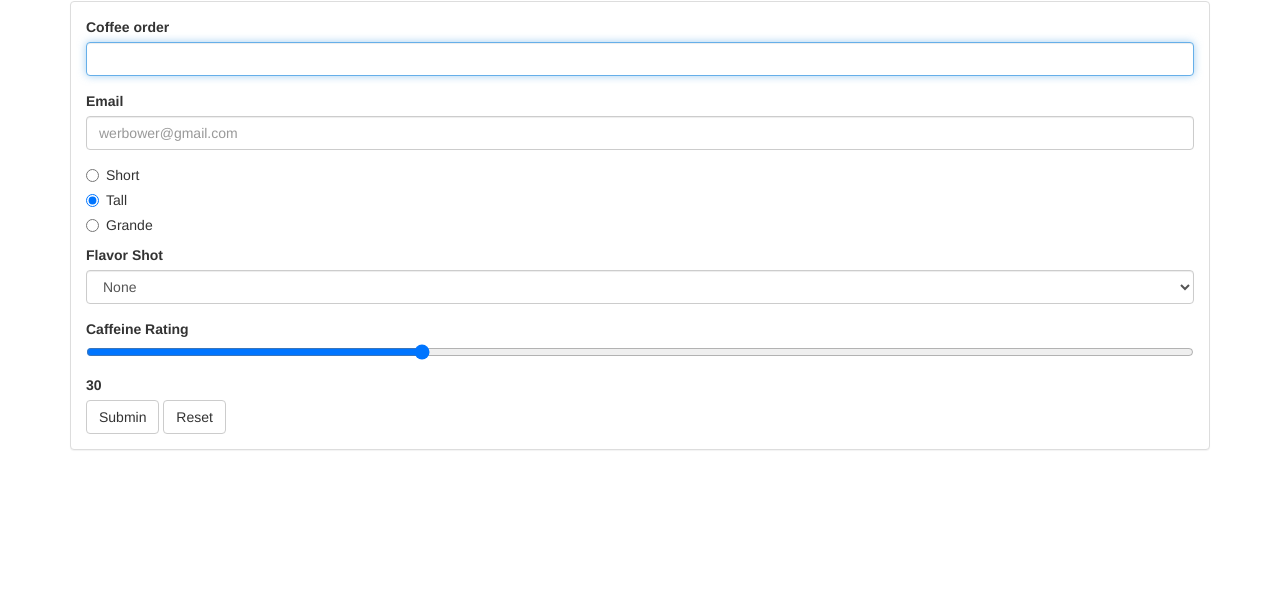
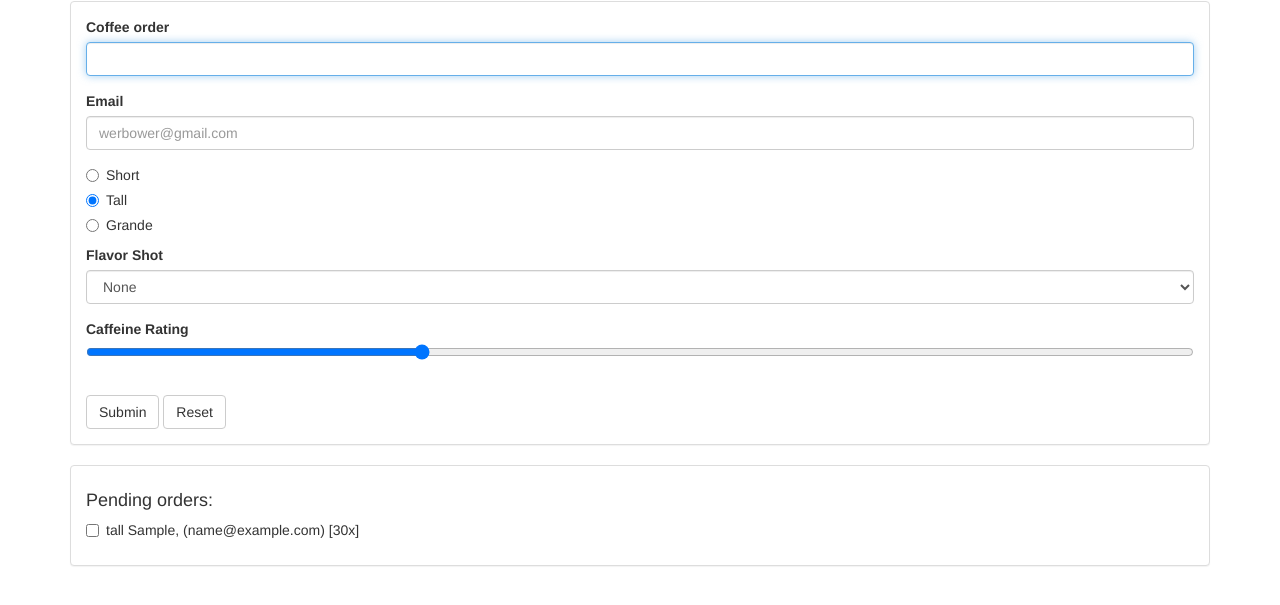
Before and after one commit to werbower/coffeerun, a plain HTML site: page index.html in a window 1280 px wide. Both pictures are taken after typing "Sample", "name@example.com" into the empty fields and a click on the button "Submin". Shown: the part 69-674 px from the top of the page. Drawn offline with nearby package versions, Linux system fonts and the light colour scheme.

Commit message:
form to data

```diff
--- a/index.html
+++ b/index.html
@@ -52,11 +52,19 @@
                         <input type="range" name="strength" id="strengthLevel" value="30">
                     </div>
                     <div>
-                        <label data-coffee-order="slider level">30</label>
+                        <label data-coffee-order="slider level" ></label>
                     </div>
                     <button type="submit" class="btn btn-default">Submin</button>
                     <button type="reset" class="btn btn-default">Reset</button>
                 </form>
+            </div>
+        </div>
+        <div class="panel panel-default">
+            <div class="panel-body">
+                <h4>Pending orders:</h4>
+                <div data-coffee-order="checklist">
+
+                </div>
             </div>
         </div>
     </section>
@@ -67,6 +75,7 @@
     <script src="scripts/datastore.js" charset="UTF-8"></script>
     <script src="scripts/truck.js" charset="UTF-8"></script>
     <script src="scripts/sliderhandler.js" charset="UTF-8"></script>
+    <script src="scripts/checklist.js" charset="UTF-8"></script>
 
     <script src="scripts/main.js" charset="UTF-8"></script>
 </body>
--- /dev/null
+++ b/scripts/checklist.js
@@ -0,0 +1,58 @@
+(function (window) {
+    var App = window.App || {};
+    var $ = window.jQuery;
+
+    function CheckList(selector) {
+        if (!selector) {
+            throw new Error('no selector');
+        }
+        this.$element = $(selector);
+        if (this.$element.length == 0) {
+            throw new Error('could not find selector ' + selector);
+        }
+    }
+    CheckList.prototype.addRow = function (coffeeOrder) {
+        // Remove any existing rows that match the email address
+    this.removeRow(coffeeOrder.emailAddress);
+
+        var rowElement = new Row(coffeeOrder);
+        this.$element.append(rowElement.$element);
+    }
+
+    CheckList.prototype.removeRow = function (email) {
+        this.$element
+            .find('[value="' + email + '"]')
+            .closest('[data-coffee-order="checkbox"]')
+            .remove();
+    };
+
+    function Row(coffeeOrder) {
+        var $div = $('<div></div>', {
+            'data-coffee-order': 'checkbox',
+            'class': 'checkbox'
+        });
+        var $label = $('<label></label>');
+
+        var $checkbox = $('<input></input>', {
+            type: 'checkbox',
+            value: coffeeOrder.emailAddress
+        });
+
+        var description = coffeeOrder.size + ' ';
+        if (coffeeOrder.flavor) {
+            description += coffeeOrder.flavor + ' ';
+        }
+        description += coffeeOrder.coffee + ', ';
+        description += ' (' + coffeeOrder.emailAddress + ')';
+        description += ' [' + coffeeOrder.strength + 'x]';
+
+        $label.append($checkbox);
+        $label.append(description);
+        $div.append($label);
+
+        this.$element = $div;
+    }
+
+    App.CheckList = CheckList;
+    window.App = App;
+})(window);
--- a/scripts/main.js
+++ b/scripts/main.js
@@ -1,6 +1,8 @@
 (function(window){
     'use strict';
     var FORM_SELECTOR = '[data-coffee-order="form"]';
+    var CHECKLIST_SELECTOR = '[data-coffee-order="checklist"]';
+
 
     var App = window.App;
     var Truck = App.Truck;
@@ -8,12 +10,18 @@
     //
     var DataStore = App.DataStore;
     var FormHandler = App.FormHandler;
+    var CheckList = App.CheckList;
     //
     var myTruck = new Truck('ncc-1701',new DataStore());
     window.myTruck = myTruck;
 
     var formHandler = new FormHandler(FORM_SELECTOR);
-    formHandler.addSubmitHandler(myTruck.createOrder.bind(myTruck));
+    var checkList = new CheckList(CHECKLIST_SELECTOR);
+
+    formHandler.addSubmitHandler(function(data){
+        myTruck.createOrder.call(myTruck,data);
+        checkList.addRow.call(checkList,data);
+    });
 
     console.log(formHandler);
 
```
